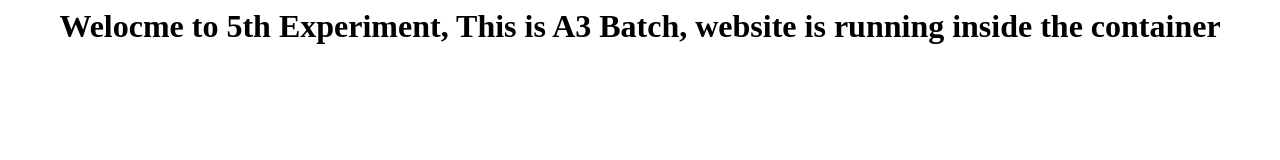
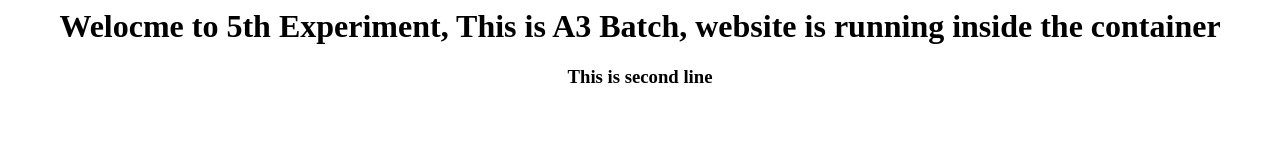
Before and after one commit to sveridevops/ra3website, a plain HTML site: page index.html in a window 1280 px wide. Drawn offline with Linux system fonts and the light colour scheme.

Commit message:
updated index

```diff
--- a/index.html
+++ b/index.html
@@ -1 +1,2 @@
 <center><h1>Welocme to 5th Experiment, This is A3 Batch, website is running inside the container</h1></center>
+<center><h3>This is second line </h3></center>
```
